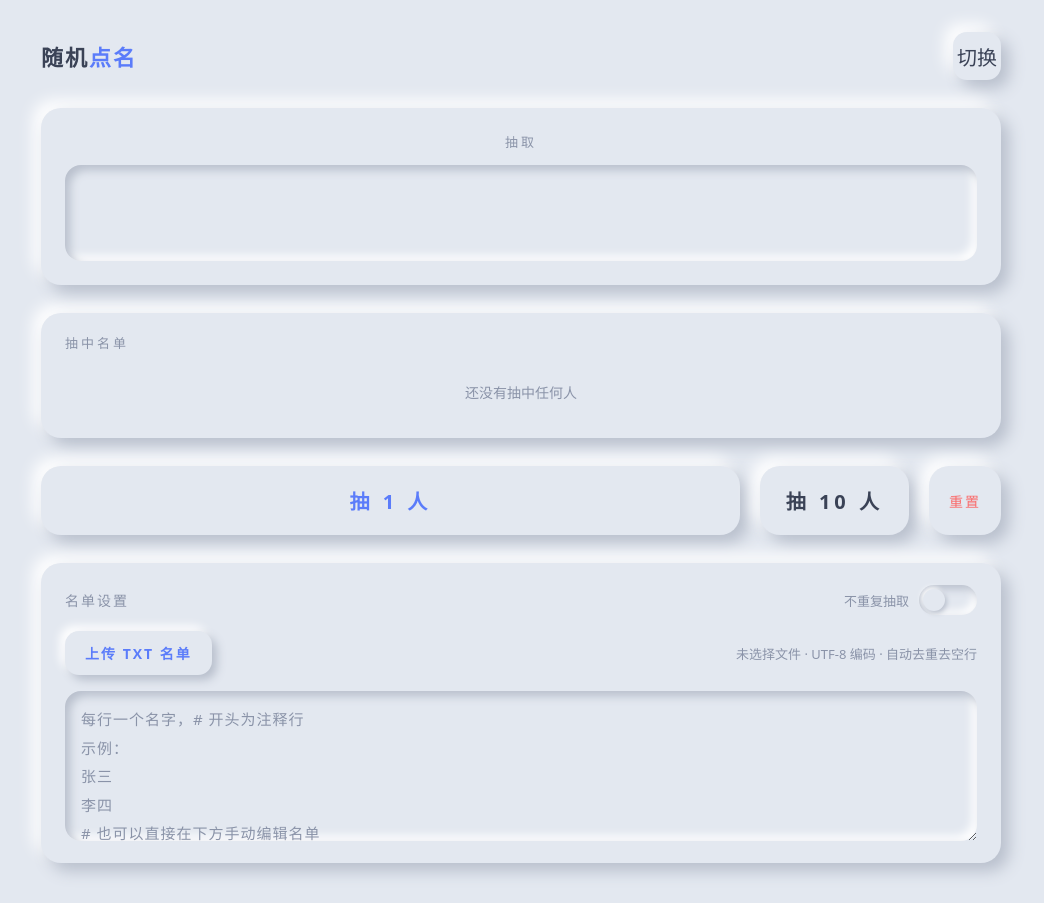
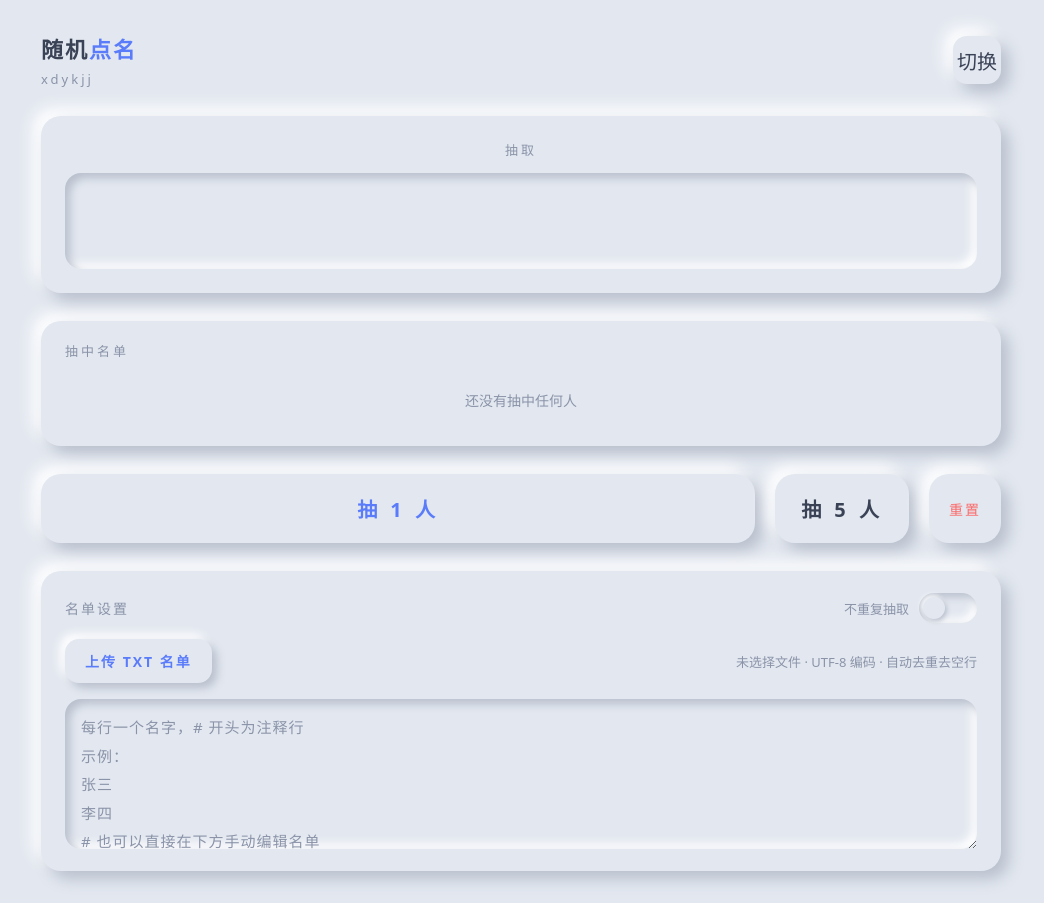
Before and after one commit to guoho123/1, a plain HTML site: page 1/index.html in a window 1280 px wide. Shown: the whole page, without its empty margins (119-1163 px from the left). Drawn offline with Linux system fonts and the light colour scheme.

Commit message:
Update index.html

```diff
--- a/1/index.html
+++ b/1/index.html
@@ -42,6 +42,7 @@
   .header{display:flex;align-items:center;justify-content:space-between;}
   .header h1{font-size:22px;font-weight:700;letter-spacing:2px;}
   .header h1 span{color:var(--accent);}
+  .subtitle{font-size:13px;color:var(--text-sub);letter-spacing:3px;margin-top:6px;}
 
   /* ===== 拟态基础 ===== */
   .neu-out{
@@ -196,7 +197,10 @@
 <div class="wrap">
 
   <div class="header">
-    <h1>随机<span>点名</span></h1>
+    <div>
+      <h1>随机<span>点名</span></h1>
+      <p class="subtitle">xdykjj</p>
+    </div>
     <button class="theme-btn neu-out" id="themeBtn" title="切换深浅主题">切换</button>
   </div>
 
@@ -219,7 +223,7 @@
 
   <div class="controls">
     <button class="btn-main neu-out" id="btn1">抽 1 人</button>
-    <button class="btn-sub neu-out" id="btn10">抽 10 人</button>
+    <button class="btn-sub neu-out" id="btn5">抽 5 人</button>
     <button class="btn-reset neu-out" id="btnReset">重置</button>
   </div>
 
@@ -254,7 +258,7 @@
   /* ---------- DOM ---------- */
   var $ = function(id){ return document.getElementById(id); };
   var display = $("display"), chips = $("chips");
-  var btn1 = $("btn1"), btn10 = $("btn10"), btnReset = $("btnReset");
+  var btn1 = $("btn1"), btn5 = $("btn5"), btnReset = $("btnReset");
   var ta = $("nameList"), noRepeatSwitch = $("noRepeat");
   var fileInput = $("fileInput"), fileNameEl = $("fileName"), countText = $("countText");
 
@@ -328,7 +332,7 @@
     }
     count = Math.min(count, pool.length);
     rolling = true;
-    btn1.disabled = btn10.disabled = true;
+    btn1.disabled = btn5.disabled = true;
 
     // 从池中取出 count 人（抽中即移出池，实现动画期间不重复）
     var winners = [];
@@ -345,13 +349,13 @@
       var last = chips.lastElementChild;
       if(last){ last.style.animation = "none"; void last.offsetWidth; last.style.animation = ""; }
       rolling = false;
-      btn1.disabled = btn10.disabled = false;
+      btn1.disabled = btn5.disabled = false;
     });
   }
 
   /* ---------- 事件绑定 ---------- */
   btn1.addEventListener("click", function(){ draw(1); });
-  btn10.addEventListener("click", function(){ draw(10); });
+  btn5.addEventListener("click", function(){ draw(5); });
 
   btnReset.addEventListener("click", function(){
     if(rolling) return;
```
